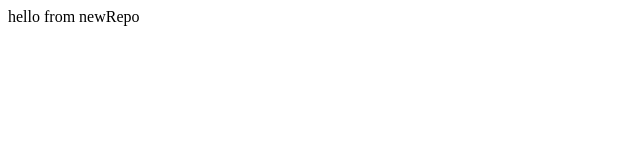
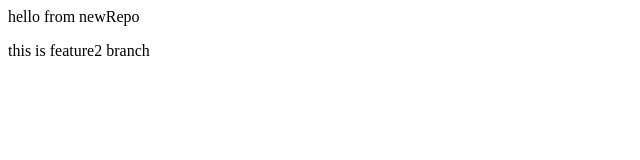
Before and after one commit to ankitraghuwanshi/newRepo, a plain HTML site: page index.html in a window 1280 px wide. Shown: the whole page, without its empty margins (0-640 px from the left). Drawn offline with Linux system fonts and the light colour scheme.

Commit message:
add feature2

```diff
--- a/index.html
+++ b/index.html
@@ -1 +1,2 @@
 <P>hello from newRepo</P>
+<P>this is feature2 branch</P>
```
